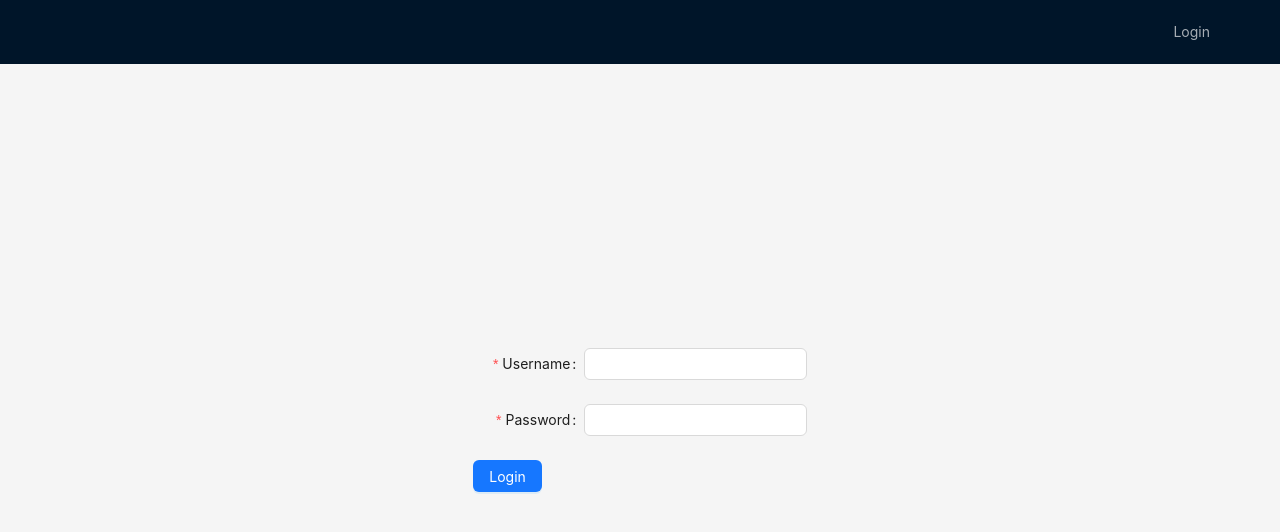
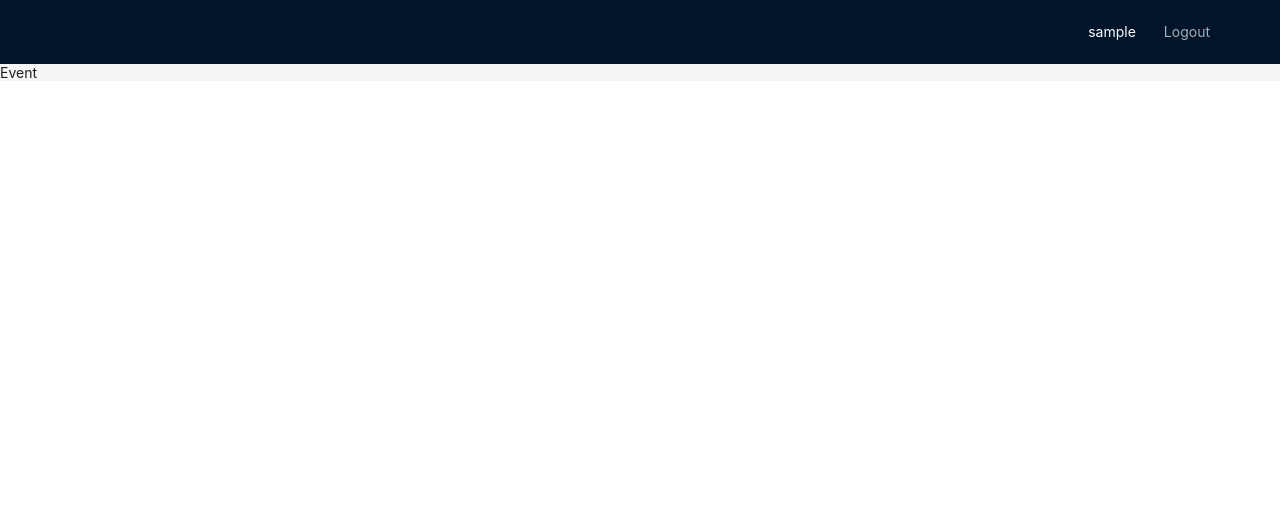
Before and after one commit to Belt0M/advanced-react-course, a React (Vite) app: page / in a window 1280 px wide. Before the commit this address led to /login. Shown: the top 532 px of the page. Built offline with nearby package versions, Linux system fonts and the light colour scheme; sample sign-in values are in the browser's storage.

Commit message:
Login done

```diff
--- a/src/App.tsx
+++ b/src/App.tsx
@@ -1,9 +1,23 @@
 import { Layout } from 'antd'
+import { useEffect } from 'react'
 import './App.css'
 import AppRouter from './components/AppRouter'
 import Navbar from './components/Navbar'
+import { useAppDispatch } from './hooks/redux'
+import { IUser } from './models/IUser'
+import { setAuth, setUser } from './store/reducers/auth'
 
 function App() {
+	const dispatch = useAppDispatch()
+
+	useEffect(() => {
+		if (localStorage.getItem('auth')) {
+			dispatch(setAuth(true))
+			dispatch(setUser({ username: localStorage.getItem('username') } as IUser))
+		}
+		// eslint-disable-next-line react-hooks/exhaustive-deps
+	}, [])
+
 	return (
 		<Layout>
 			<Navbar />
--- a/src/components/LoginForm.tsx
+++ b/src/components/LoginForm.tsx
@@ -1,14 +1,18 @@
 import { Button, Form, Input } from 'antd'
+import { useState } from 'react'
 import { useAppDispatch, useAppSelector } from '../hooks/redux'
 import { login } from '../store/reducers/auth/ActionCreators.ts'
 import { rules } from '../utils/rules'
 
 const LoginForm = () => {
+	const [username, setUsername] = useState('')
+	const [password, setPassword] = useState('')
+
 	const dispatch = useAppDispatch()
 	const { error, isLoading } = useAppSelector(state => state.auth)
 
 	const handleSubmit = () => {
-		dispatch(login({ username: 'BeltoM', password: '123' }))
+		dispatch(login({ username, password }))
 	}
 
 	return (
@@ -23,14 +27,18 @@ const LoginForm = () => {
 				name='username'
 				rules={[rules.required('Please input your username!')]}
 			>
-				<Input />
+				<Input value={username} onChange={e => setUsername(e.target.value)} />
 			</Form.Item>
 			<Form.Item
 				label='Password'
 				name='password'
 				rules={[rules.required('Please input your password!')]}
 			>
-				<Input />
+				<Input
+					value={password}
+					onChange={e => setPassword(e.target.value)}
+					type='password'
+				/>
 			</Form.Item>
 			<Form.Item>
 				<Button type='primary' htmlType='submit' loading={isLoading}>
--- a/src/components/Navbar.tsx
+++ b/src/components/Navbar.tsx
@@ -1,12 +1,15 @@
 import { Col, Layout, Menu, Row } from 'antd'
 import { FC } from 'react'
 import { useNavigate } from 'react-router-dom'
-import { useAppSelector } from '../hooks/redux'
+import { useAppDispatch, useAppSelector } from '../hooks/redux'
 import { RouteNames } from '../routes'
+import { logout } from '../store/reducers/auth/ActionCreators'
 
 const Navbar: FC = () => {
 	const navigate = useNavigate()
-	const { isAuth } = useAppSelector(state => state.auth)
+	const { isAuth, user } = useAppSelector(state => state.auth)
+
+	const dispatch = useAppDispatch()
 
 	return (
 		<Layout.Header
@@ -20,12 +23,12 @@ const Navbar: FC = () => {
 				<Col style={{ display: 'flex', alignItems: 'center' }}>
 					{isAuth ? (
 						<>
-							<span style={{ color: '#fff' }}>BeltoM</span>
+							<span style={{ color: '#fff' }}>{user?.username}</span>
 							<Menu
 								theme='dark'
 								mode='inline'
 								selectable={false}
-								onClick={() => console.log('Logout')}
+								onClick={() => dispatch(logout())}
 								items={[{ label: 'Logout', key: RouteNames.EVENT }]}
 							/>
 						</>
--- a/src/pages/Login.tsx
+++ b/src/pages/Login.tsx
@@ -1,4 +1,4 @@
-import { Layout, Row } from 'antd'
+import { Card, Layout, Row } from 'antd'
 import { FC } from 'react'
 import LoginForm from '../components/LoginForm'
 
@@ -6,7 +6,9 @@ const Login: FC = () => {
 	return (
 		<Layout>
 			<Row justify='center' align='middle' className='h100'>
-				<LoginForm />
+				<Card>
+					<LoginForm />
+				</Card>
 			</Row>
 		</Layout>
 	)
--- a/src/store/reducers/auth/ActionCreators.ts
+++ b/src/store/reducers/auth/ActionCreators.ts
@@ -4,7 +4,7 @@ import { setAuth, setUser } from '.'
 import { IUser } from '../../../models/IUser'
 
 export const login = createAsyncThunk(
-	'auth/fetchUsers',
+	'auth/login',
 	async ({ username, password }: IUser, thunkAPI) => {
 		try {
 			const response = await axios.get<IUser[]>('./users.json')
@@ -27,3 +27,13 @@ export const login = createAsyncThunk(
 		}
 	}
 )
+
+export const logout = createAsyncThunk(
+	'auth/logout',
+	async (_, { dispatch }) => {
+		localStorage.removeItem('auth')
+		localStorage.removeItem('username')
+		dispatch(setAuth(false))
+		dispatch(setUser(null))
+	}
+)
--- a/src/store/reducers/auth/index.ts
+++ b/src/store/reducers/auth/index.ts
@@ -30,7 +30,7 @@ export const authSlice = createSlice({
 		setLoading: (state, { payload }: PayloadAction<boolean>) => {
 			state.isLoading = payload
 		},
-		setUser: (state, { payload }: PayloadAction<IUser>) => {
+		setUser: (state, { payload }: PayloadAction<IUser | null>) => {
 			state.user = payload
 			state.isLoading = false
 		},
```
